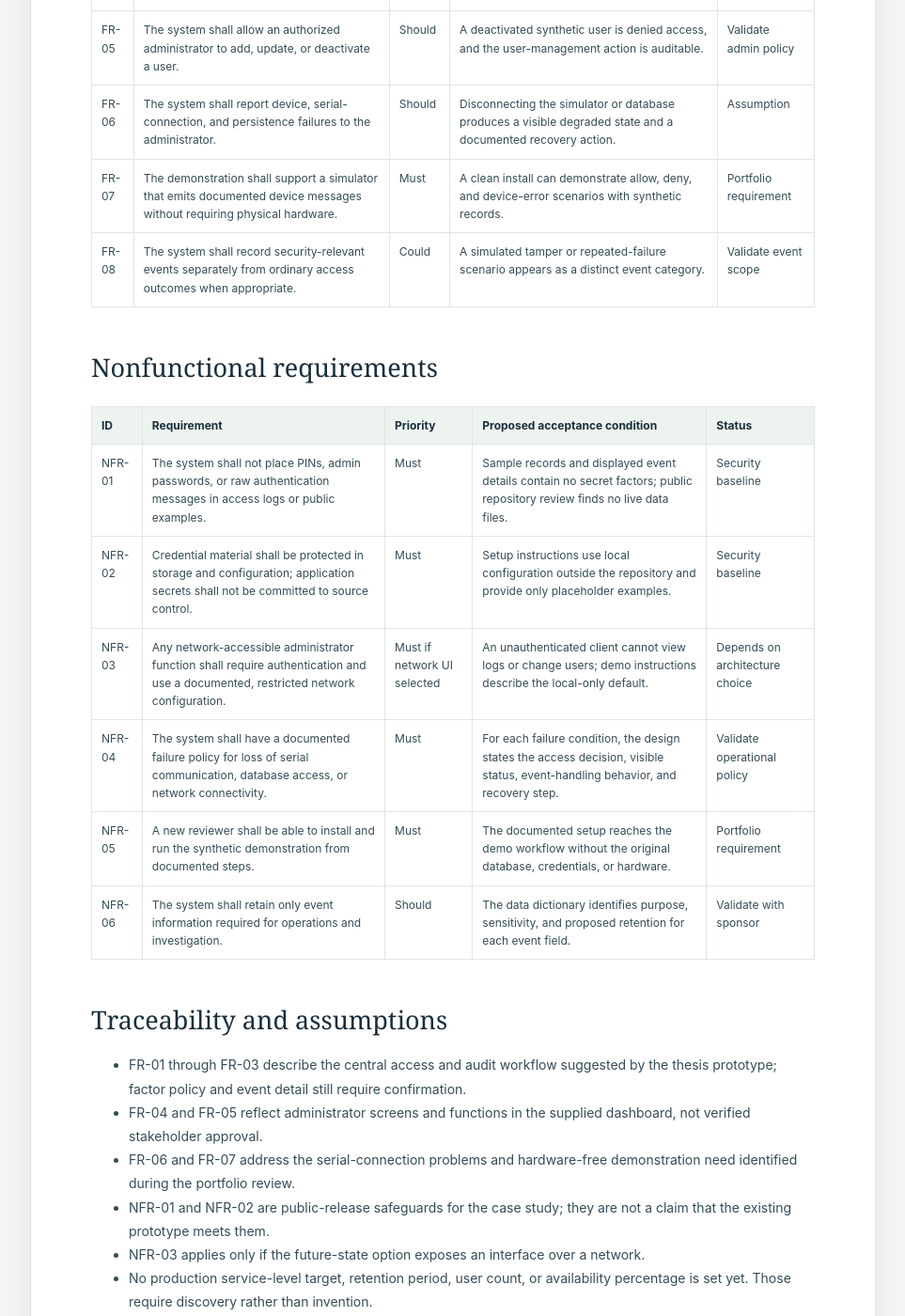
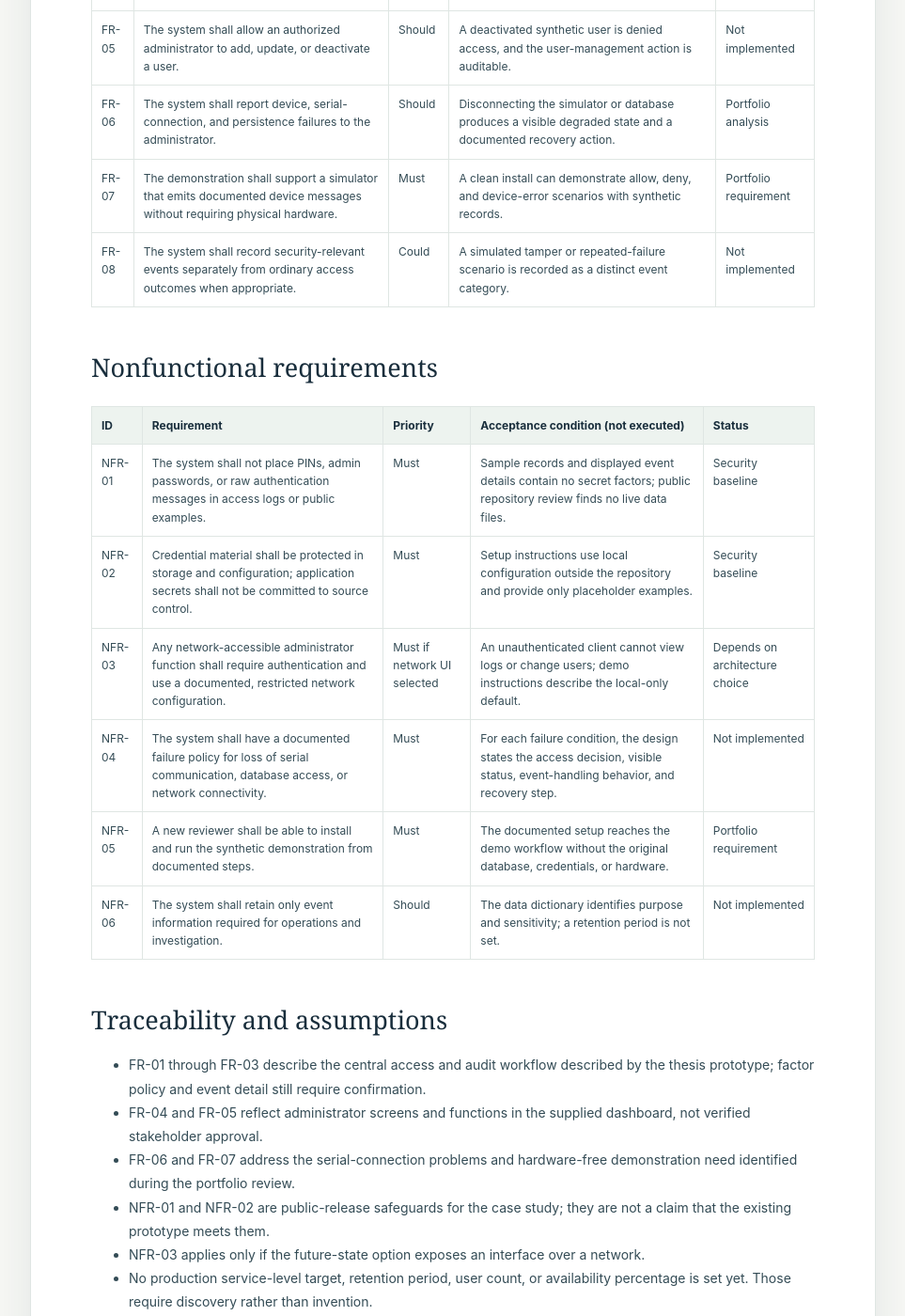
Before and after one commit to davidnserrano2-cmd/davidnserrano2-cmd.github.io, a Jekyll site: the page built from docs/REQUIREMENTS.md, in a window 1280 px wide and 1400 px high, scrolled down 1168 px. Shown: the whole window at 94% size, without its empty margins (158-1121 px from the left). Built offline with Jekyll 4.4.1, drawn with Linux system fonts in a browser that asks for light colours; some of the changed text lies outside the part shown.

Commit message:
Polish portfolio copy and clarify project evidence

```diff
--- a/docs/REQUIREMENTS.md
+++ b/docs/REQUIREMENTS.md
@@ -1,12 +1,12 @@
 ---
 layout: document
-title: Draft Requirements Catalogue
-description: Proposed functional and nonfunctional requirements with acceptance conditions.
+title: Requirements Catalogue
+description: Portfolio-developed functional and nonfunctional requirements with acceptance conditions.
 ---
 
-# Draft Requirements Catalogue
+# Requirements Catalogue
 
-**Status:** Analyst draft for portfolio demonstration. These are proposed requirements based on the supplied prototype and must be validated with real stakeholders before they are treated as approved scope.
+**Status:** Portfolio analysis artifact derived from the thesis and supplied code. These requirements are not stakeholder-approved or implemented in the prototype.
 
 ## Stakeholders and priorities
 
@@ -19,31 +19,31 @@ Priority uses MoSCoW: **Must** is required for the demonstration's core workflow
 
 ## Functional requirements
 
-| ID | Requirement | Priority | Proposed acceptance condition | Status |
+| ID | Requirement | Priority | Acceptance condition (not executed) | Status |
 |---|---|---|---|---|
-| FR-01 | The system shall evaluate an access request using the configured authentication factors for an active user. | Must | Given an active synthetic user and valid required factors, the system records an allow outcome; an invalid factor or inactive user produces a deny outcome. | Validate factor policy |
-| FR-02 | The system shall provide a clear outcome to the person requesting access and an explanatory status to the administrator. | Must | Allow, deny, and unavailable states are distinguishable in the demonstration without revealing secret factors. | Assumption |
-| FR-03 | The system shall record each access outcome with a timestamp, device reference, authentication method, result, and an appropriate failure reason. | Must | A reviewer can locate the corresponding event for successful and unsuccessful synthetic scenarios. | Validate required fields |
-| FR-04 | The system shall allow an administrator to review and filter recent access events. | Must | An administrator can find events by time range, device, result, and failure category in the chosen interface. | Assumption |
-| FR-05 | The system shall allow an authorized administrator to add, update, or deactivate a user. | Should | A deactivated synthetic user is denied access, and the user-management action is auditable. | Validate admin policy |
-| FR-06 | The system shall report device, serial-connection, and persistence failures to the administrator. | Should | Disconnecting the simulator or database produces a visible degraded state and a documented recovery action. | Assumption |
+| FR-01 | The system shall evaluate an access request using the configured authentication factors for an active user. | Must | Given an active synthetic user and valid required factors, the system records an allow outcome; an invalid factor or inactive user produces a deny outcome. | Not implemented |
+| FR-02 | The system shall provide a clear outcome to the person requesting access and an explanatory status to the administrator. | Must | Allow, deny, and unavailable states are distinguishable in the demonstration without revealing secret factors. | Portfolio analysis |
+| FR-03 | The system shall record each access outcome with a timestamp, device reference, authentication method, result, and an appropriate failure reason. | Must | A reviewer can locate the corresponding event for successful and unsuccessful synthetic scenarios. | Not implemented |
+| FR-04 | The system shall allow an administrator to review and filter recent access events. | Must | An administrator can find events by time range, device, result, and failure category in the chosen interface. | Portfolio analysis |
+| FR-05 | The system shall allow an authorized administrator to add, update, or deactivate a user. | Should | A deactivated synthetic user is denied access, and the user-management action is auditable. | Not implemented |
+| FR-06 | The system shall report device, serial-connection, and persistence failures to the administrator. | Should | Disconnecting the simulator or database produces a visible degraded state and a documented recovery action. | Portfolio analysis |
 | FR-07 | The demonstration shall support a simulator that emits documented device messages without requiring physical hardware. | Must | A clean install can demonstrate allow, deny, and device-error scenarios with synthetic records. | Portfolio requirement |
-| FR-08 | The system shall record security-relevant events separately from ordinary access outcomes when appropriate. | Could | A simulated tamper or repeated-failure scenario appears as a distinct event category. | Validate event scope |
+| FR-08 | The system shall record security-relevant events separately from ordinary access outcomes when appropriate. | Could | A simulated tamper or repeated-failure scenario is recorded as a distinct event category. | Not implemented |
 
 ## Nonfunctional requirements
 
-| ID | Requirement | Priority | Proposed acceptance condition | Status |
+| ID | Requirement | Priority | Acceptance condition (not executed) | Status |
 |---|---|---|---|---|
 | NFR-01 | The system shall not place PINs, admin passwords, or raw authentication messages in access logs or public examples. | Must | Sample records and displayed event details contain no secret factors; public repository review finds no live data files. | Security baseline |
 | NFR-02 | Credential material shall be protected in storage and configuration; application secrets shall not be committed to source control. | Must | Setup instructions use local configuration outside the repository and provide only placeholder examples. | Security baseline |
 | NFR-03 | Any network-accessible administrator function shall require authentication and use a documented, restricted network configuration. | Must if network UI selected | An unauthenticated client cannot view logs or change users; demo instructions describe the local-only default. | Depends on architecture choice |
-| NFR-04 | The system shall have a documented failure policy for loss of serial communication, database access, or network connectivity. | Must | For each failure condition, the design states the access decision, visible status, event-handling behavior, and recovery step. | Validate operational policy |
+| NFR-04 | The system shall have a documented failure policy for loss of serial communication, database access, or network connectivity. | Must | For each failure condition, the design states the access decision, visible status, event-handling behavior, and recovery step. | Not implemented |
 | NFR-05 | A new reviewer shall be able to install and run the synthetic demonstration from documented steps. | Must | The documented setup reaches the demo workflow without the original database, credentials, or hardware. | Portfolio requirement |
-| NFR-06 | The system shall retain only event information required for operations and investigation. | Should | The data dictionary identifies purpose, sensitivity, and proposed retention for each event field. | Validate with sponsor |
+| NFR-06 | The system shall retain only event information required for operations and investigation. | Should | The data dictionary identifies purpose and sensitivity; a retention period is not set. | Not implemented |
 
 ## Traceability and assumptions
 
-- FR-01 through FR-03 describe the central access and audit workflow suggested by the thesis prototype; factor policy and event detail still require confirmation.
+- FR-01 through FR-03 describe the central access and audit workflow described by the thesis prototype; factor policy and event detail still require confirmation.
 - FR-04 and FR-05 reflect administrator screens and functions in the supplied dashboard, not verified stakeholder approval.
 - FR-06 and FR-07 address the serial-connection problems and hardware-free demonstration need identified during the portfolio review.
 - NFR-01 and NFR-02 are public-release safeguards for the case study; they are not a claim that the existing prototype meets them.
```
